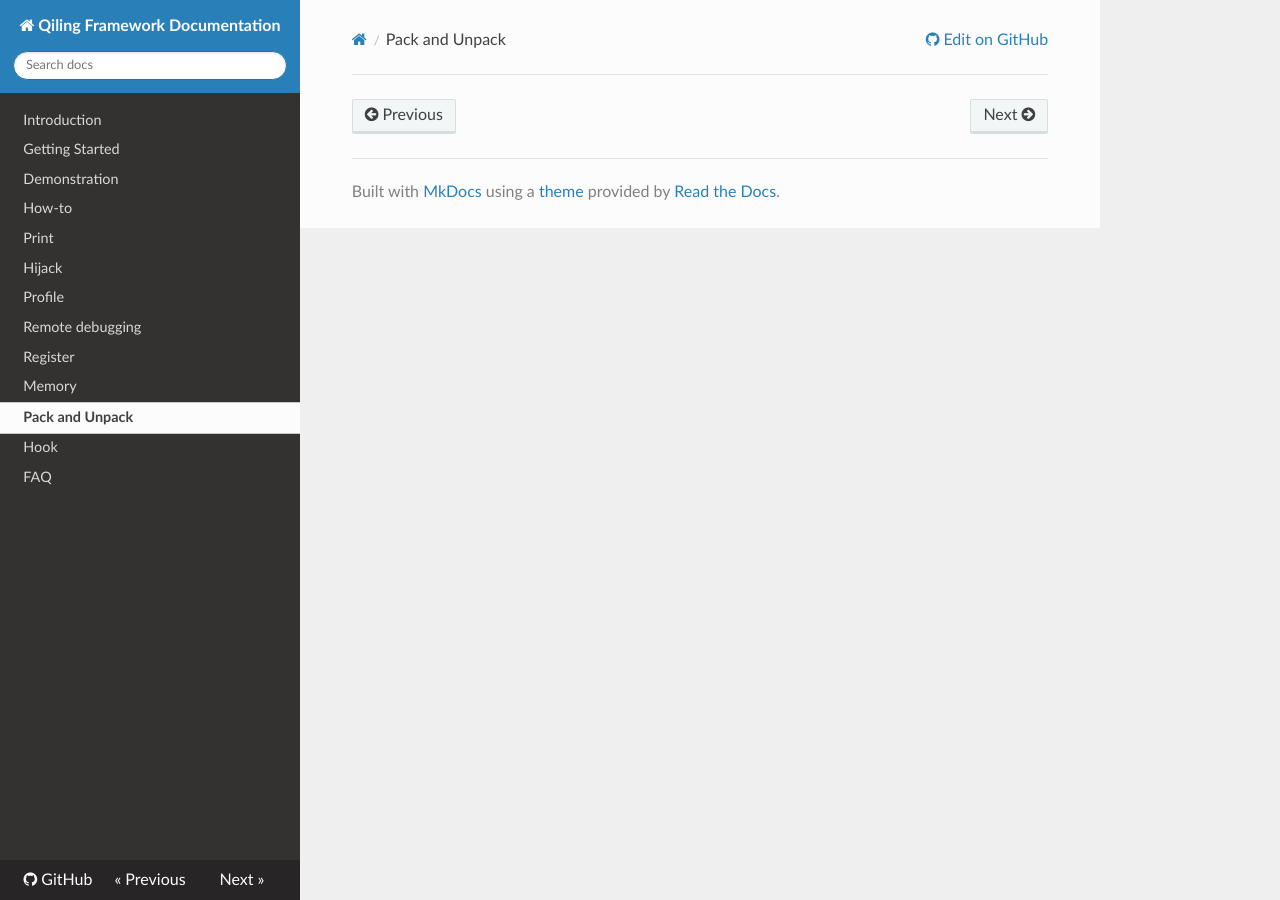
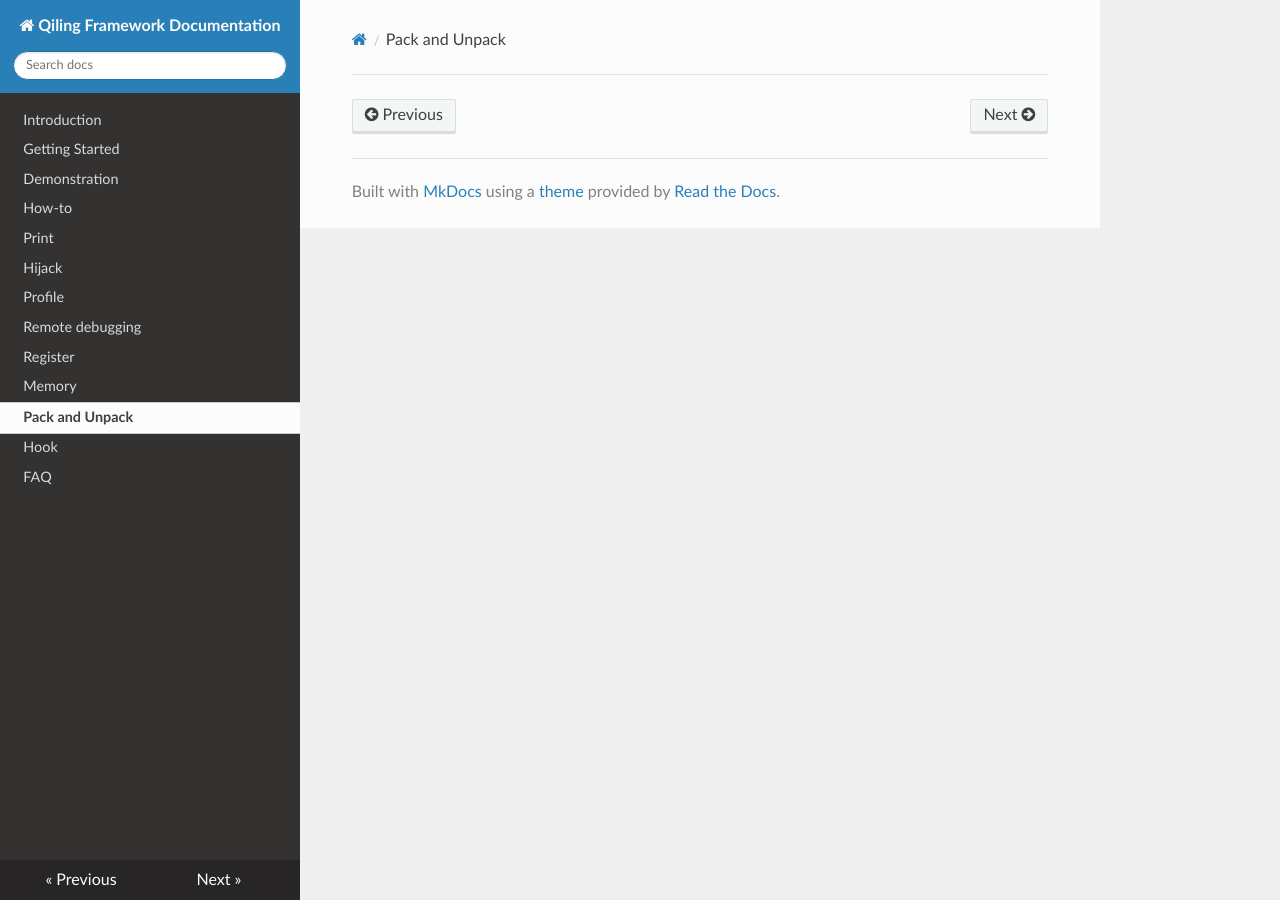
Before and after one commit to qilingframework/rtfd.io, an MkDocs documentation site: the page built from docs/struct.md, in a window 1280 px wide. Built offline with MkDocs 1.6.1, drawn with Linux system fonts in a browser that asks for light colours; nearby versions of some CDN libraries; part of the change alters nothing that is shown.

Commit message:
Update mkdocs.yml

```diff
--- a/mkdocs.yml
+++ b/mkdocs.yml
@@ -1,7 +1,7 @@
 site_name: Qiling Framework Documentation
 site_description: Qiling Framework advanced binary analysis framework.
 site_url: https://qilingframework.rtfd.io
-repo_url: https://github.com/qilingframework/rtfd.io
+#repo_url: https://github.com/qilingframework/rtfd.io
 theme: readthedocs
 site_favicon: favicon.ico
 
```
